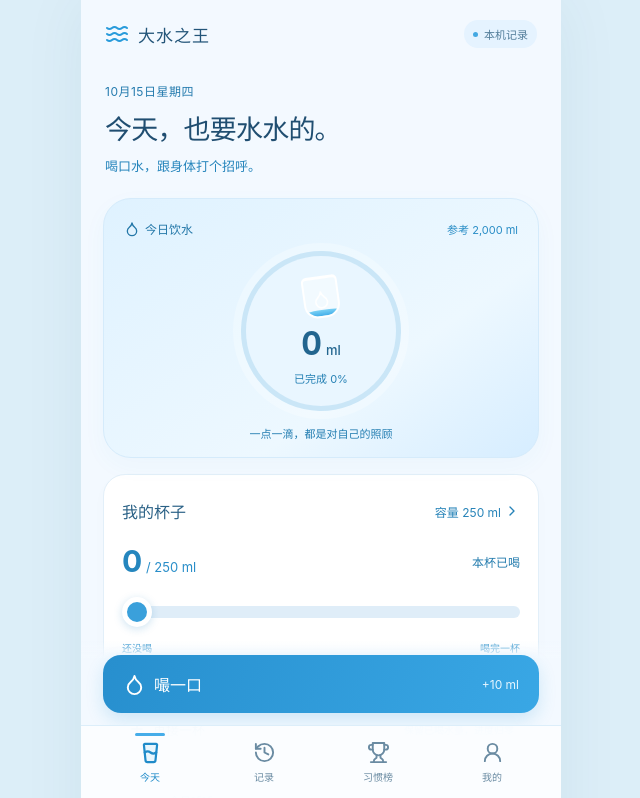
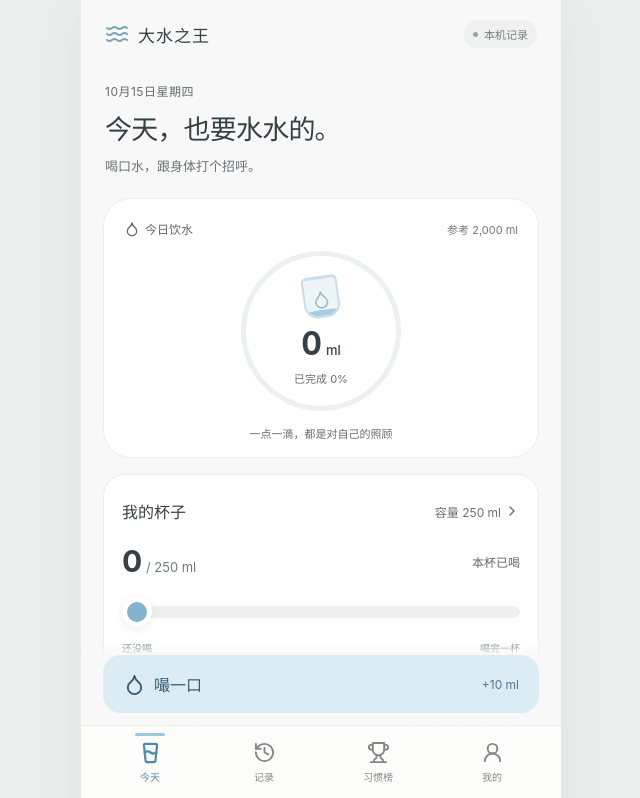
Before and after one commit to wsking233/water-king, a React (Vite) app: page / in a window 1280 px wide. Shown: the top 798 px of the page, without its empty margins (319-959 px from the left). Built offline with nearby package versions, Linux system fonts and the light colour scheme.

Commit message:
style: soften blue theme with neutral surfaces

```diff
--- a/index.html
+++ b/index.html
@@ -6,7 +6,7 @@
       name="viewport"
       content="width=device-width, initial-scale=1.0, viewport-fit=cover"
     />
-    <meta name="theme-color" content="#f3f9ff" />
+    <meta name="theme-color" content="#f7f8f7" />
     <meta
       name="description"
       content="大水之王：轻松记录饮水与日常节奏，数据保存在你的设备。"
--- a/src/style.css
+++ b/src/style.css
@@ -2,8 +2,8 @@
   font-family:
     -apple-system, BlinkMacSystemFont, "PingFang SC", "Microsoft YaHei",
     sans-serif;
-  color: #13425e;
-  background: #dceef8;
+  color: #35393c;
+  background: #e9eaeb;
   font-synthesis: none;
   font-weight: 400;
   -webkit-tap-highlight-color: transparent;
@@ -34,7 +34,7 @@ button:active:not(:disabled) {
 }
 button:focus-visible,
 input:focus-visible {
-  outline: 3px solid #2174a4;
+  outline: 3px solid #5d6468;
   outline-offset: 3px;
 }
 button {
@@ -59,7 +59,7 @@ button svg {
   max-width: 480px;
   margin: 0 auto;
   min-height: 100dvh;
-  background: #eef7fc;
+  background: #f4f5f6;
   position: relative;
 }
 .app-header {
@@ -77,17 +77,17 @@ button svg {
   letter-spacing: 1px;
 }
 .wordmark svg {
-  color: #1b5d83;
+  color: #4b5053;
 }
 .device-badge {
   font-size: 11px;
-  color: #288bc4;
+  color: #70787c;
   display: flex;
   align-items: center;
   gap: 6px;
 }
 .device-badge > span {
-  background: #2786bd;
+  background: #6c7478;
   width: 5px;
   height: 5px;
   border-radius: 50%;
@@ -105,7 +105,7 @@ main {
 .greeting p,
 .page-heading > p {
   font-size: 12px;
-  color: #247bae;
+  color: #636b6f;
   letter-spacing: 0.5px;
   margin-bottom: 9px;
 }
@@ -116,12 +116,12 @@ main {
 }
 .greeting > span {
   display: block;
-  color: #2685bc;
+  color: #6b7377;
   font-size: 13px;
   margin-top: 9px;
 }
 .hydration {
-  background: #d2e8f5;
+  background: #e2e4e5;
   border-radius: 28px;
   padding: 21px 20px 19px;
   overflow: hidden;
@@ -133,7 +133,7 @@ main {
   justify-content: space-between;
   font-size: 12px;
   font-weight: 600;
-  color: #2377a8;
+  color: #60676b;
 }
 .hero-top > span:first-child {
   display: flex;
@@ -143,12 +143,12 @@ main {
 .goal {
   font-size: 11px;
   font-weight: 400;
-  color: #298dc6;
+  color: #71797e;
 }
 .water-orbit {
   width: 205px;
   height: 205px;
-  background: conic-gradient(#2379ab var(--progress), #b2d6ea 0);
+  background: conic-gradient(#61686d var(--progress), #cbcfd1 0);
   padding: 5px;
   border-radius: 50%;
   margin: 20px auto 16px;
@@ -158,7 +158,7 @@ main {
   border-radius: 50%;
   width: 100%;
   height: 100%;
-  background: #d2e8f5;
+  background: #e2e4e5;
   display: flex;
   flex-direction: column;
   align-items: center;
@@ -181,7 +181,7 @@ main {
   position: absolute;
   bottom: 0;
   width: 100%;
-  background: #2a90cb;
+  background: #747c81;
   border-radius: 35% 30% 0 0;
   transition: height 0.3s;
 }
@@ -206,12 +206,12 @@ main {
 }
 .progress-copy {
   font-size: 11px;
-  color: #2580b4;
+  color: #676e72;
   margin-top: 8px;
 }
 .hero-caption {
   text-align: center;
-  color: #247eb2;
+  color: #656d71;
   font-size: 11px;
 }
 .body-stats {
@@ -242,15 +242,15 @@ main {
   height: 22px;
 }
 .water {
-  background: #e0eff8;
-  color: #247bad;
+  background: #ebeced;
+  color: #636a6e;
 }
 .small {
-  background: #d9ecf7;
-  color: #288cc6;
+  background: #e7e8e9;
+  color: #70797e;
 }
 .large {
-  background: #dfeff8;
+  background: #eaeced;
   color: #b29369;
 }
 .body-stats > button > span:nth-child(2) {
@@ -259,7 +259,7 @@ main {
 }
 .body-stats small {
   font-size: 11px;
-  color: #298dc7;
+  color: #717a7f;
 }
 .body-stats strong {
   font-size: 23px;
@@ -271,11 +271,11 @@ main {
   font-style: normal;
   font-weight: 400;
   margin-left: 5px;
-  color: #298dc7;
+  color: #717a7f;
 }
 .body-stats > button > svg {
   margin-left: auto;
-  color: #2a93cf;
+  color: #767e83;
   width: 16px;
 }
 .section-heading {
@@ -291,7 +291,7 @@ main {
 .section-heading h2 span {
   font-size: 11px;
   font-weight: 500;
-  color: #2a92ce;
+  color: #757e83;
   margin-left: 5px;
 }
 .section-heading button {
@@ -300,7 +300,7 @@ main {
   align-items: center;
   gap: 3px;
   font-size: 12px;
-  color: #2683b8;
+  color: #697175;
   min-height: 44px;
   padding: 0 0 0 12px;
 }
@@ -320,7 +320,7 @@ main {
   min-height: 78px;
 }
 .record + .record {
-  border-top: 1px solid #e6f3fa;
+  border-top: 1px solid #eff0f1;
 }
 .record-name {
   display: grid;
@@ -332,7 +332,7 @@ main {
 }
 .record-name small {
   font-size: 11px;
-  color: #3199d5;
+  color: #7c858a;
 }
 .record-value {
   margin-left: auto;
@@ -344,10 +344,10 @@ main {
   font-size: 11px;
   font-weight: 400;
   margin-left: 5px;
-  color: #2a90cb;
+  color: #747c81;
 }
 .record > svg {
-  color: #6bb0d8;
+  color: #9ca3a7;
 }
 .empty {
   text-align: center;
@@ -356,24 +356,24 @@ main {
 .empty > svg {
   width: 30px;
   height: 30px;
-  color: #4ea7db;
+  color: #8f969a;
   margin-bottom: 12px;
 }
 .empty h3 {
   font-size: 13px;
   font-weight: 500;
-  color: #257fb3;
+  color: #666e72;
 }
 .empty p {
   font-size: 11px;
-  color: #369bd6;
+  color: #7f888d;
   line-height: 1.7;
   margin-top: 8px;
 }
 .gentle-note {
   text-align: center;
   font-size: 10px;
-  color: #369bd6;
+  color: #7f888d;
   margin-top: 18px;
 }
 .action-dock {
@@ -385,10 +385,10 @@ main {
   width: 100%;
   max-width: 480px;
   padding: 14px 22px 12px;
-  background: linear-gradient(transparent, #eef7fc 20%);
+  background: linear-gradient(transparent, #f4f5f6 20%);
 }
 .primary {
-  background: #1c628a;
+  background: #4e5458;
   color: #fff;
   display: flex;
   align-items: center;
@@ -402,14 +402,14 @@ main {
   padding: 15px;
 }
 .log-water {
-  box-shadow: 0 5px 14px #1549681c;
+  box-shadow: 0 5px 14px #3b3f421c;
   justify-content: flex-start;
   padding: 16px 20px;
 }
 .quick-amount {
   margin-left: auto;
   font-size: 12px;
-  color: #b3d6eb;
+  color: #ccd0d2;
   font-weight: 400;
 }
 .tab-bar {
@@ -421,9 +421,9 @@ main {
   max-width: 480px;
   display: grid;
   grid-template-columns: repeat(4, 1fr);
-  background: #f8fbfdf5;
+  background: #fafbfbf5;
   backdrop-filter: blur(14px);
-  border-top: 1px solid #d5eaf6;
+  border-top: 1px solid #e4e6e7;
   padding: 7px 12px calc(9px + env(safe-area-inset-bottom));
   z-index: 5;
 }
@@ -435,16 +435,16 @@ main {
   gap: 5px;
   min-height: 58px;
   background: transparent;
-  color: #379cd6;
+  color: #80888d;
   font-size: 10px;
   position: relative;
 }
 .tab-bar button.active {
-  color: #1c628a;
+  color: #4e5458;
   font-weight: 650;
 }
 .tab-bar button.active svg {
-  fill: #1c628a12;
+  fill: #4e545812;
   stroke-width: 2.3;
 }
 .page-heading {
@@ -473,7 +473,7 @@ main {
   place-items: center;
   padding: 10px;
   border-radius: 50%;
-  color: #2378a9;
+  color: #60686c;
 }
 .date-switch label {
   position: relative;
@@ -494,7 +494,7 @@ main {
   cursor: pointer;
 }
 .date-switch label:focus-within {
-  outline: 2px solid #2174a4;
+  outline: 2px solid #5d6468;
   border-radius: 8px;
 }
 .filters {
@@ -504,14 +504,14 @@ main {
 }
 .filters button {
   border-radius: 24px;
-  background: #dcedf7;
+  background: #e8eaeb;
   font-size: 13px;
   flex: 1;
   min-height: 44px;
-  color: #2580b4;
+  color: #676e72;
 }
 .filters .selected {
-  background: #1c628a;
+  background: #4e5458;
   color: white;
 }
 .history-summary {
@@ -519,13 +519,13 @@ main {
   justify-content: space-between;
   margin: 25px 2px 12px;
   font-size: 11px;
-  color: #2b95d3;
+  color: #788186;
 }
 .demo-badge {
   font-size: 11px;
   letter-spacing: 0;
-  color: #288cc6;
-  background: #d2e8f5;
+  color: #70797e;
+  background: #e2e4e5;
   padding: 5px 8px;
   border-radius: 7px;
   font-weight: 500;
@@ -533,14 +533,14 @@ main {
 .rank-intro {
   text-align: center;
   padding: 28px 12px 30px;
-  background: #d4eaf6;
+  background: #e4e5e6;
   border-radius: 24px;
-  color: #237aac;
+  color: #62696d;
 }
 .rank-intro h2 {
   font-size: 19px;
   font-weight: 600;
-  color: #1f6b97;
+  color: #565c60;
   margin-top: 17px;
 }
 .rank-intro p {
@@ -560,29 +560,29 @@ main {
   padding: 19px 0;
 }
 .rank-row + .rank-row {
-  border-top: 1px solid #e0eff8;
+  border-top: 1px solid #ebeced;
 }
 .rank-index {
   width: 14px;
-  color: #3e9fd7;
+  color: #848c91;
   font-size: 15px;
 }
 .avatar {
   width: 37px;
   height: 37px;
   border-radius: 14px;
-  background: #cee6f4;
+  background: #dfe1e3;
   display: grid;
   place-items: center;
-  color: #288cc6;
+  color: #70797e;
   font-size: 13px;
 }
 .avatar-1 {
-  background: #d7ebf7;
-  color: #2683b8;
+  background: #e6e7e8;
+  color: #697175;
 }
 .avatar-2 {
-  background: #d7ebf7;
+  background: #e6e7e8;
   color: #b09879;
 }
 .rank-row strong {
@@ -595,14 +595,14 @@ main {
 }
 .rank-row small {
   font-size: 11px;
-  color: #2b94d1;
+  color: #778085;
 }
 .info-note {
   display: flex;
   gap: 10px;
   align-items: flex-start;
   margin: 24px 5px;
-  color: #298dc7;
+  color: #717a7f;
 }
 .info-note svg {
   flex-shrink: 0;
@@ -622,8 +622,8 @@ main {
   display: grid;
   place-items: center;
   border-radius: 26px;
-  background: #d7ebf6;
-  color: #288bc5;
+  background: #e5e7e8;
+  color: #70787d;
   width: 75px;
   height: 75px;
   margin: 0 auto 18px;
@@ -633,7 +633,7 @@ main {
 }
 .profile p {
   font-size: 12px;
-  color: #2b95d3;
+  color: #788186;
   line-height: 1.8;
   margin-top: 9px;
 }
@@ -647,14 +647,14 @@ main {
   flex-direction: column;
   gap: 8px;
   font-size: 11px;
-  color: #2c96d4;
+  color: #798287;
 }
 .profile-stats > span + span {
-  border-left: 1px solid #dcedf7;
+  border-left: 1px solid #e8eaeb;
 }
 .profile-stats strong {
   font-size: 26px;
-  color: #1d658f;
+  color: #51575b;
   font-weight: 600;
 }
 .settings {
@@ -676,7 +676,7 @@ main {
   font-size: 14px;
 }
 .settings > div > svg {
-  color: #2683b9;
+  color: #697176;
 }
 .settings strong {
   font-size: 13px;
@@ -685,20 +685,20 @@ main {
 .settings small {
   display: block;
   font-size: 11px;
-  color: #359bd6;
+  color: #7f878c;
   margin-top: 7px;
 }
 .settings button {
-  border-top: 1px solid #e1f0f9;
+  border-top: 1px solid #ecedee;
   color: #a27560;
 }
 .settings button > svg:last-child {
   margin-left: auto;
-  color: #67aed7;
+  color: #9aa0a4;
 }
 .settings-note {
   font-size: 11px;
-  color: #2b95d2;
+  color: #788085;
   line-height: 1.9;
   text-align: center;
   margin-top: 18px;
@@ -708,20 +708,20 @@ main {
   flex-direction: column;
   align-items: center;
   gap: 10px;
-  color: #48a4d9;
+  color: #8a9297;
   margin: 40px 0 10px;
   font-size: 11px;
 }
 .app-signature small {
   font-size: 10px;
-  color: #5caede;
+  color: #989ea2;
 }
 .toast {
   position: fixed;
   bottom: calc(89px + env(safe-area-inset-bottom));
   left: 50%;
   transform: translateX(-50%);
-  background: #13435f;
+  background: #363a3c;
   color: white;
   display: flex;
   align-items: center;
@@ -733,7 +733,7 @@ main {
   width: calc(100% - 44px);
   max-width: 436px;
   z-index: 6;
-  box-shadow: 0 4px 20px #0f364c1c;
+  box-shadow: 0 4px 20px #2b2e301c;
 }
 .toast.above-action {
   bottom: calc(160px + env(safe-area-inset-bottom));
@@ -744,14 +744,14 @@ main {
 .toast button {
   margin-left: auto;
   background: none;
-  color: #bddcee;
+  color: #d3d6d8;
   min-width: 48px;
   min-height: 44px;
   padding: 8px;
   font-size: 13px;
 }
 .error {
-  background: #e0eff8;
+  background: #ebeced;
   border: 1px solid #eac7b1;
   color: #a46548;
   padding: 12px 14px;
@@ -763,8 +763,8 @@ main {
 .sheet {
   padding: 10px 24px calc(24px + env(safe-area-inset-bottom));
   border-radius: 28px 28px 0 0;
-  background: #f8fbfd;
-  color: #13425e;
+  background: #fafbfb;
+  color: #35393c;
   position: fixed;
   inset: auto 0 0;
   margin: 0 auto;
@@ -773,17 +773,17 @@ main {
   max-height: 90dvh;
   overflow: auto;
   overscroll-behavior: contain;
-  box-shadow: 0 -10px 45px #10374e15;
+  box-shadow: 0 -10px 45px #2c303215;
   animation: slide-up 0.2s ease-out;
 }
 .sheet::backdrop {
-  background: #0e2f4266;
+  background: #26292a66;
   backdrop-filter: blur(3px);
 }
 .sheet-handle {
   width: 34px;
   height: 4px;
-  background: #bbdbed;
+  background: #d2d5d6;
   border-radius: 5px;
   margin: 0 auto 14px;
 }
@@ -798,12 +798,12 @@ main {
   letter-spacing: -0.5px;
 }
 .sheet-heading .icon-button {
-  background: #e0f0f9;
-  color: #257fb3;
+  background: #ebedee;
+  color: #666e72;
 }
 .sheet-description {
   font-size: 13px;
-  color: #2788c0;
+  color: #6d757a;
   line-height: 1.8;
   margin: 12px 0 23px;
 }
@@ -818,8 +818,8 @@ main {
   width: 48px;
   height: 48px;
   border-radius: 50%;
-  background: #daecf7;
-  color: #247caf;
+  background: #e7e9ea;
+  color: #646b6f;
   display: grid;
   place-items: center;
   flex-shrink: 0;
@@ -840,7 +840,7 @@ main {
   background: transparent;
   appearance: textfield;
   text-align: center;
-  color: #19567a;
+  color: #454b4e;
   min-width: 0;
   padding: 5px 0;
 }
@@ -849,7 +849,7 @@ main {
 }
 .amount-control label > span {
   font-size: 14px;
-  color: #298ec9;
+  color: #727b80;
 }
 .presets {
   display: grid;
@@ -862,17 +862,17 @@ main {
   flex-direction: column;
   align-items: center;
   gap: 12px;
-  background: #e3f1f9;
+  background: #edeeef;
   border: 1px solid transparent;
   border-radius: 16px;
-  color: #3b9ed7;
+  color: #838b8f;
   padding: 16px 4px;
   min-height: 91px;
 }
 .presets button.selected {
-  background: #cfe7f5;
-  border-color: #399dd6;
-  color: #247bad;
+  background: #e0e2e4;
+  border-color: #81898e;
+  color: #636a6e;
 }
 .presets strong {
   font-size: 15px;
@@ -904,7 +904,7 @@ main {
 .confirm-activity p,
 .entry-detail p {
   font-size: 12px;
-  color: #2a92ce;
+  color: #757e83;
   line-height: 1.7;
   margin-top: 10px;
 }
@@ -926,9 +926,9 @@ main {
   color: white;
 }
 .secondary {
-  background: #e0f0f9;
+  background: #ebedee;
   margin-top: 10px;
-  color: #2581b7;
+  color: #687074;
 }
 .entry-detail {
   text-align: center;
@@ -944,7 +944,7 @@ main {
   margin-left: 10px;
 }
 .delete-record {
-  background: #dceef8;
+  background: #e9eaeb;
   color: #a97860;
 }
 @keyframes slide-up {
@@ -1009,10 +1009,10 @@ main {
 }
 @media (min-width: 481px) {
   body {
-    background: #dceef8;
+    background: #e9eaeb;
   }
   .app {
-    box-shadow: 0 0 60px #15486610;
+    box-shadow: 0 0 60px #3a3e4110;
   }
 }
 
@@ -1037,16 +1037,16 @@ main {
 .cup-reading small {
   font-size: 13px;
   font-weight: 400;
-  color: #298ec9;
+  color: #727b80;
 }
 .cup-reading > span {
   font-size: 12px;
-  color: #247cae;
+  color: #636b6f;
 }
 .cup-slider {
   width: 100%;
   height: 48px;
-  accent-color: #1c628a;
+  accent-color: #4e5458;
   cursor: pointer;
   margin: 9px 0 0;
   touch-action: pan-y;
@@ -1055,11 +1055,11 @@ main {
   display: flex;
   justify-content: space-between;
   font-size: 10px;
-  color: #2a90cb;
+  color: #747c81;
 }
 .cup-tracker > p {
   font-size: 11px;
-  color: #2a90cb;
+  color: #747c81;
   line-height: 1.6;
   margin: 15px 0;
 }
@@ -1070,13 +1070,13 @@ main {
   gap: 7px;
   min-height: 52px;
   background: none;
-  border-top: 1px solid #e0eff8;
+  border-top: 1px solid #ebeced;
   font-size: 13px;
-  color: #2173a2;
+  color: #5c6367;
 }
 .refill > span {
   font-size: 10px;
-  color: #2b94d1;
+  color: #778085;
   margin-left: auto;
 }
 .body-stats {
@@ -1113,8 +1113,8 @@ main {
   border-radius: 12px;
   background: linear-gradient(
     to right,
-    #2683b9 var(--fill),
-    #d4eaf6 var(--fill)
+    #697176 var(--fill),
+    #e4e5e6 var(--fill)
   );
 }
 .cup-slider::-webkit-slider-thumb {
@@ -1123,72 +1123,72 @@ main {
   height: 30px;
   border-radius: 50%;
   margin-top: -9px;
-  background: #1c628a;
+  background: #4e5458;
   border: 5px solid #fff;
-  box-shadow: 0 1px 8px #164b6933;
+  box-shadow: 0 1px 8px #3c404333;
 }
 .cup-slider::-moz-range-track {
   height: 12px;
   border-radius: 12px;
-  background: #d4eaf6;
+  background: #e4e5e6;
 }
 .cup-slider::-moz-range-progress {
   height: 12px;
   border-radius: 12px;
-  background: #2683b9;
+  background: #697176;
 }
 .cup-slider::-moz-range-thumb {
   width: 20px;
   height: 20px;
   border-radius: 50%;
-  background: #1c628a;
+  background: #4e5458;
   border: 5px solid #fff;
-  box-shadow: 0 1px 8px #164b6933;
+  box-shadow: 0 1px 8px #3c404333;
 }
 
 /* Sky-blue surfaces and touch feedback. */
 .app {
-  background: #f3f9ff;
+  background: #f9f9f9;
 }
 .app-header {
   padding-bottom: 4px;
 }
 .wordmark {
-  color: #235579;
+  color: #4a4f52;
 }
 .wordmark svg {
-  color: #289bdb;
+  color: #7b8388;
 }
 .device-badge {
-  background: #e5f3ff;
+  background: #f1f2f3;
   padding: 6px 9px;
   border-radius: 20px;
-  color: #527d9a;
+  color: #70777c;
 }
 .device-badge > span {
-  background: #43a8e2;
+  background: #8d9498;
 }
 .greeting h1 {
-  color: #204e71;
+  color: #45494c;
   letter-spacing: -0.8px;
 }
 .hydration {
-  background: linear-gradient(145deg, #dff2ff, #edf8ff 65%, #d6edff);
-  border: 1px solid #d5ebfb;
-  box-shadow: 0 8px 24px #3e91c20a;
+  background: linear-gradient(145deg, #eeeff0, #f6f6f6 65%, #e9ebec);
+  border: 1px solid #e7e8e9;
+  box-shadow: 0 8px 24px #7982870a;
 }
 .water-orbit {
-  background: conic-gradient(#45abe9 var(--progress), #cae6f7 0);
+  background: conic-gradient(#91989d var(--progress), #dfe1e2 0);
   box-shadow: 0 0 0 8px #ffffff40;
 }
 .orbit-inside {
-  background: #e9f6ff;
+  background: #f3f4f5;
 }
 .water-level {
-  background: linear-gradient(#7bd1f5, #43aee9);
+  background: linear-gradient(#b4babc, #90989c);
 }
 .total {
-  color: #22658f;
+  color: #545a5d;
 }
 .cup-tracker,
 .record-list,
@@ -1196,37 +1196,37 @@ main {
 .profile,
 .settings,
 .rank-list {
-  border: 1px solid #e2eff9;
-  box-shadow: 0 5px 18px #26668d04;
+  border: 1px solid #edeeee;
+  box-shadow: 0 5px 18px #555b5e04;
 }
 .cup-tracker {
   padding-top: 10px;
 }
 .cup-tracker .section-heading h2 {
-  color: #2a6186;
+  color: #53595d;
 }
 .cup-reading strong {
-  color: #2586be;
+  color: #6b7378;
 }
 .primary {
-  background: linear-gradient(110deg, #278fce, #39a7e5);
-  box-shadow: 0 7px 17px #168cd02b;
+  background: linear-gradient(110deg, #747c81, #899195);
+  box-shadow: 0 7px 17px #6d75792b;
 }
 .quick-amount {
-  color: #e6f6ff;
+  color: #f2f3f3;
 }
 .action-dock {
-  background: linear-gradient(transparent, #f3f9ff 20%);
+  background: linear-gradient(transparent, #f9f9f9 20%);
 }
 .tab-bar {
-  background: #fbfdfff5;
-  border-top-color: #dceefa;
+  background: #fdfdfdf5;
+  border-top-color: #eaebec;
 }
 .tab-bar button {
-  color: #6a8ba2;
+  color: #7f878d;
 }
 .tab-bar button.active {
-  color: #208bc9;
+  color: #6e767b;
 }
 .tab-bar button.active::before {
   content: "";
@@ -1235,64 +1235,101 @@ main {
   width: 30px;
   height: 3px;
   border-radius: 5px;
-  background: #46ade9;
+  background: #92999d;
 }
 .tab-bar button.active svg {
-  fill: #50b7f01a;
+  fill: #9ba2a51a;
 }
 .sheet {
-  background: #f8fcff;
+  background: #fbfcfc;
 }
 .sheet::backdrop {
-  background: #163d5b66;
+  background: #35393c66;
 }
 .sheet-handle {
-  background: #c6dfef;
+  background: #d8dbdd;
 }
 .presets button.selected {
-  background: #e0f2ff;
-  border-color: #75bce7;
-  color: #277eaf;
+  background: #eff0f0;
+  border-color: #aaafb2;
+  color: #656d71;
 }
 .filters .selected {
-  background: #318fc6;
+  background: #757d82;
 }
 .water {
-  background: #e4f4ff;
-  color: #369ed7;
+  background: #f1f2f2;
+  color: #80888d;
 }
 .small {
-  background: #eaf0ff;
-  color: #718fd0;
+  background: #f4f4f5;
+  color: #9b9fa6;
 }
 .rank-intro {
-  background: linear-gradient(140deg, #dcefff, #edf8ff);
+  background: linear-gradient(140deg, #edeeee, #f6f6f6);
 }
 .profile-icon {
-  background: #e4f3ff;
-  color: #3d9bd0;
+  background: #f1f2f2;
+  color: #80888d;
 }
 .toast {
-  background: #255e83;
+  background: #4f5559;
 }
 .toast button {
-  color: #d3eeff;
+  color: #e8e9ea;
 }
 .cup-slider::-webkit-slider-runnable-track {
   background: linear-gradient(
     to right,
-    #4aabe1 var(--fill),
-    #dfedf8 var(--fill)
+    #90979b var(--fill),
+    #eaeced var(--fill)
   );
 }
 .cup-slider::-webkit-slider-thumb {
-  background: #3aa0db;
-  box-shadow: 0 2px 9px #167bbd36;
+  background: #848c91;
+  box-shadow: 0 2px 9px #646b6f36;
 }
 .cup-slider::-moz-range-track {
-  background: #dfedf8;
+  background: #eaeced;
 }
 .cup-slider::-moz-range-progress,
 .cup-slider::-moz-range-thumb {
-  background: #3aa0db;
+  background: #848c91;
 }
+
+/* Neutral surfaces; blue is reserved for interactive accents. */
+:root, body { background: #eceeed; color: #394248; }
+.app { background: #f7f8f7; }
+.wordmark, .greeting h1, .total, .cup-reading strong, .cup-tracker .section-heading h2 { color: #354047; }
+.wordmark svg { color: #79a6bd; }
+.device-badge { background: #eef1ef; color: #748079; }
+.device-badge > span { background: #91aaa0; }
+.hydration { background: #ffffff; border-color: #e9edeb; box-shadow: none; }
+.water-orbit { background: conic-gradient(#a0c8df var(--progress), #edf0ef 0); box-shadow: none; }
+.orbit-inside { background: #ffffff; }
+.cup { background: #eef5f8; border-color: #c8dfeb; }
+.cup > svg { color: #9ebed0; }
+.water-level { background: #a5cde3; }
+.cup-tracker, .record-list, .body-stats > button, .profile, .settings, .rank-list { border-color: #e9edeb; box-shadow: none; }
+.primary { background: #dcecf5; color: #385d73; box-shadow: none; }
+.quick-amount { color: #54758a; }
+.action-dock { background: linear-gradient(transparent, #f7f8f7 20%); }
+.tab-bar { background: #fcfdfbf5; border-top-color: #e9ece9; }
+.tab-bar button { color: #818987; }
+.tab-bar button.active { color: #5488a5; }
+.tab-bar button.active::before { background: #9bc7df; }
+.tab-bar button.active svg { fill: #b7d7e820; }
+.sheet { background: #fcfdfb; }
+.sheet::backdrop { background: #28333166; }
+.sheet-handle { background: #dce1de; }
+.presets button.selected, .filters .selected { background: #e5f0f6; border-color: #accddd; color: #476e85; }
+.water { background: #edf5f8; color: #82a9bd; }
+.small { background: #f0f3f2; color: #8a9d96; }
+.rank-intro { background: #f0f4f5; }
+.profile-icon { background: #edf4f7; color: #80a8bc; }
+.toast { background: #46534f; }
+.toast button { color: #cce7f5; }
+.cup-slider::-webkit-slider-runnable-track { background: linear-gradient(to right, #a4cce2 var(--fill), #edf0ee var(--fill)); }
+.cup-slider::-webkit-slider-thumb { background: #86b3cc; box-shadow: 0 2px 8px #34484e18; }
+.cup-slider::-moz-range-track { background: #edf0ee; }
+.cup-slider::-moz-range-progress, .cup-slider::-moz-range-thumb { background: #86b3cc; }
```
